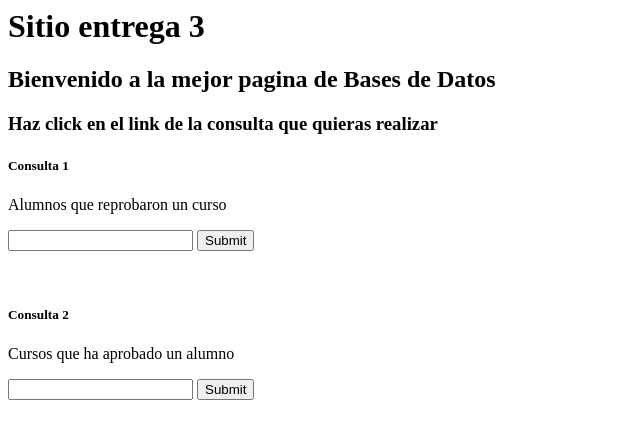
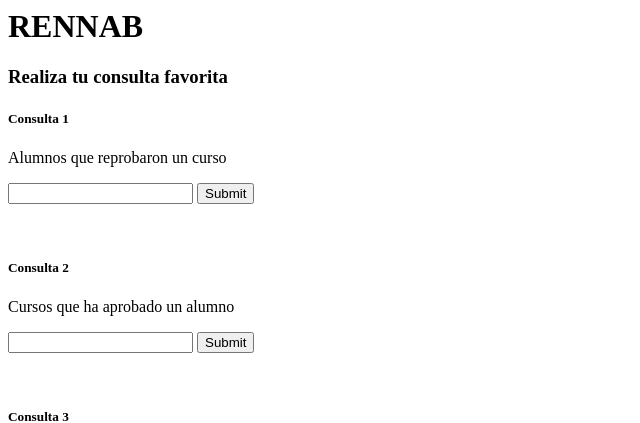
Before and after one commit to negebauer/IIC2413-Bases, a PHP site: page / in a window 1280 px wide. Shown: the top 423 px of the page, without its empty margins (0-640 px from the left). Run offline with PHP 8.4, Linux system fonts and the light colour scheme.

Commit message:
Consulta 6 try 3

```diff
--- a/Sites/index.php
+++ b/Sites/index.php
@@ -1,7 +1,6 @@
 <body>
-<h1>Sitio entrega 3</h1>
-<h2>Bienvenido a la mejor pagina de Bases de Datos</h2>
-<h3>Haz click en el link de la consulta que quieras realizar</h3>
+<h1>RENNAB</h1>
+<h3>Realiza tu consulta favorita</h3>
 
 <h5>Consulta 1</h5>
 <p>Alumnos que reprobaron un curso</p>
```
Also changed, not shown: Sites/consultasEntrega3/consulta6.php (+6 -2 lines).
